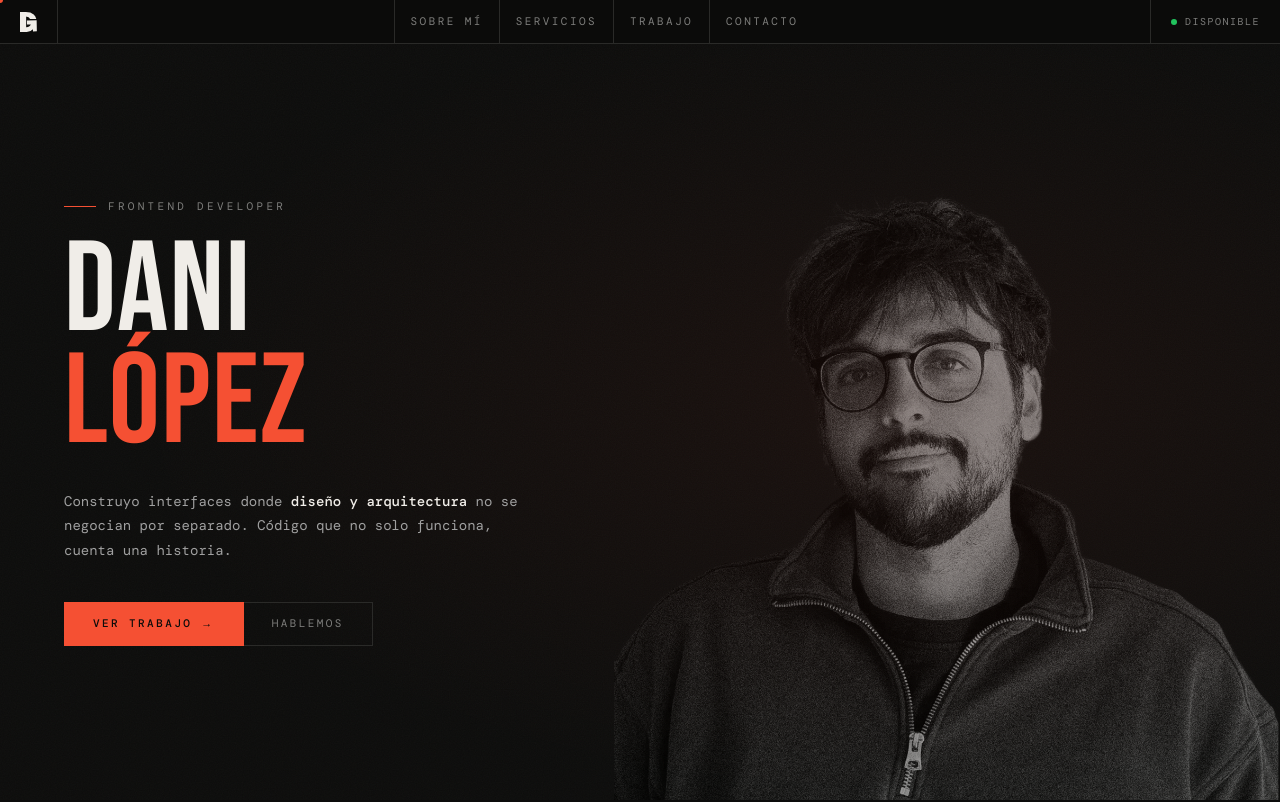
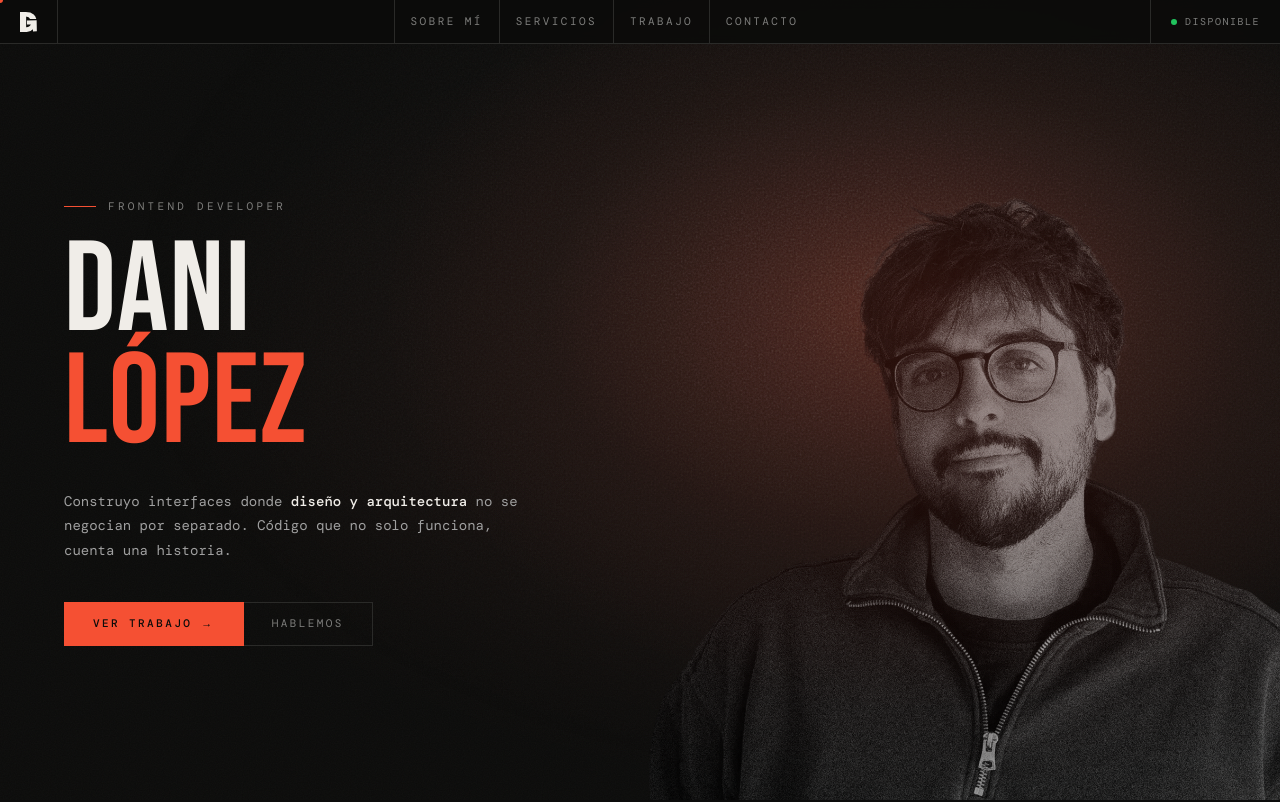
Before and after one commit to danilopgon/portfolio-2026, a Next.js app: page / in a window 1280 px wide. Shown: the top 802 px of the page. Built offline with nearby package versions, Linux system fonts and the light colour scheme; a web font is replaced by a local one.

Commit message:
💄 Hero: grainy coral gradient, gradient map, parallax glow, fix image sizes prop

```diff
--- a/src/components/sections/Hero.tsx
+++ b/src/components/sections/Hero.tsx
@@ -9,6 +9,7 @@ gsap.registerPlugin(ScrollTrigger)
 export default function Hero() {
   const photoRef = useRef<HTMLDivElement>(null)
   const imgInnerRef = useRef<HTMLDivElement>(null)
+  const glowRef = useRef<SVGSVGElement>(null)
   const labelRef = useRef<HTMLDivElement>(null)
   const daniRef = useRef<HTMLSpanElement>(null)
   const lopezRef = useRef<HTMLSpanElement>(null)
@@ -20,6 +21,7 @@ export default function Hero() {
     gsap.set([daniRef.current, lopezRef.current], { opacity: 0, y: 20 })
     gsap.set([descRef.current, ctasRef.current], { opacity: 0, y: 10 })
     gsap.set(photoRef.current, { opacity: 0, scale: 1.04 })
+    gsap.set(glowRef.current, { opacity: 0, scale: 0.88, transformOrigin: '70% 38%' })
 
     const mm = gsap.matchMedia()
 
@@ -32,7 +34,10 @@ export default function Hero() {
         .to(descRef.current, { opacity: 1, y: 0, duration: 0.6 }, 0.9)
         .to(ctasRef.current, { opacity: 1, y: 0, duration: 0.5 }, 1.1)
         .to(photoRef.current, { opacity: 1, scale: 1, duration: 1.1, ease: 'power2.inOut' }, 0.3)
+        // Glow entra antes que la foto, más lento — sensación de que la luz precede a la persona
+        .to(glowRef.current, { opacity: 1, scale: 1, duration: 1.6, ease: 'power2.out' }, 0.1)
 
+      // Foto: parallax rápido
       gsap.to(imgInnerRef.current, {
         yPercent: -10,
         scale: 1.2,
@@ -44,6 +49,29 @@ export default function Hero() {
           scrub: true,
         },
       })
+
+      // Glow: parallax lento (mitad de velocidad) → la separación de capas crea profundidad real
+      gsap.to(glowRef.current, {
+        yPercent: -5,
+        ease: 'none',
+        scrollTrigger: {
+          trigger: '#hero',
+          start: 'top top',
+          end: 'bottom top',
+          scrub: 1.5,
+        },
+      })
+
+      // Respiración ambient — el glow vive aunque no haya scroll
+      gsap.to(glowRef.current, {
+        scale: 1.1,
+        transformOrigin: '70% 38%',
+        duration: 5,
+        repeat: -1,
+        yoyo: true,
+        ease: 'sine.inOut',
+        delay: 1.8,
+      })
     })
 
     mm.add('(prefers-reduced-motion: reduce)', () => {
@@ -52,6 +80,7 @@ export default function Hero() {
         { opacity: 1, y: 0 }
       )
       gsap.set(photoRef.current, { opacity: 1, scale: 1 })
+      gsap.set(glowRef.current, { opacity: 1, scale: 1 })
     })
 
     return () => mm.revert()
@@ -62,22 +91,69 @@ export default function Hero() {
       id="hero"
       className="min-h-screen pt-11 flex flex-col justify-center relative overflow-hidden"
     >
+      {/* Grainy coral gradient — capa atmosférica independiente, anima a distinta velocidad que la foto */}
+      <svg
+        ref={glowRef}
+        aria-hidden="true"
+        className="hidden lg:block absolute inset-0 w-full h-full pointer-events-none"
+        preserveAspectRatio="none"
+      >
+        <defs>
+          <radialGradient id="hero-glow" cx="70%" cy="38%" r="56%">
+            <stop offset="0%" stopColor="#f55033" stopOpacity="0.38" />
+            <stop offset="45%" stopColor="#f55033" stopOpacity="0.1" />
+            <stop offset="100%" stopColor="#f55033" stopOpacity="0" />
+          </radialGradient>
+          <filter
+            id="hero-grain"
+            colorInterpolationFilters="sRGB"
+            x="-10%"
+            y="-10%"
+            width="120%"
+            height="120%"
+          >
+            <feTurbulence
+              type="fractalNoise"
+              baseFrequency="0.58"
+              numOctaves="3"
+              stitchTiles="stitch"
+              result="noise"
+            />
+            <feColorMatrix type="saturate" values="0" in="noise" result="grayNoise" />
+            <feBlend in="SourceGraphic" in2="grayNoise" mode="overlay" result="blended" />
+            <feComposite in="blended" in2="SourceGraphic" operator="in" />
+          </filter>
+        </defs>
+        <rect width="100%" height="100%" fill="url(#hero-glow)" filter="url(#hero-grain)" />
+      </svg>
+
       {/* Photo — outer clips, inner se mueve con parallax */}
       <div
         ref={photoRef}
-        className="hidden lg:block absolute right-0 top-0 bottom-0 w-[52%] mix-blend-luminosity overflow-hidden"
+        className="hidden lg:block absolute right-0 top-0 bottom-0 w-[55%] xl:w-[52%] overflow-hidden"
       >
         <div ref={imgInnerRef} className="absolute left-0 right-0 top-0 bottom-[-35%]">
           <Image
             src="/images/foto-portfolio.webp"
             alt="Dani López González"
             fill
+            sizes="(min-width: 1024px) 55vw, 0vw"
             className="object-cover grayscale brightness-[0.6]"
-            style={{ objectPosition: 'right 20%' }}
+            style={{ objectPosition: 'center 20%' }}
             priority
           />
         </div>
       </div>
+
+      {/* Gradient map — fuera del overflow-hidden para que no haya borde rectangular */}
+      <div
+        aria-hidden="true"
+        className="hidden lg:block absolute inset-0 pointer-events-none mix-blend-screen"
+        style={{
+          background:
+            'radial-gradient(ellipse 50% 60% at 72% 38%, rgba(245,80,51,0.12) 0%, rgba(245,80,51,0.03) 60%, transparent 85%)',
+        }}
+      />
 
       {/* bg radial glow */}
       <div
```
